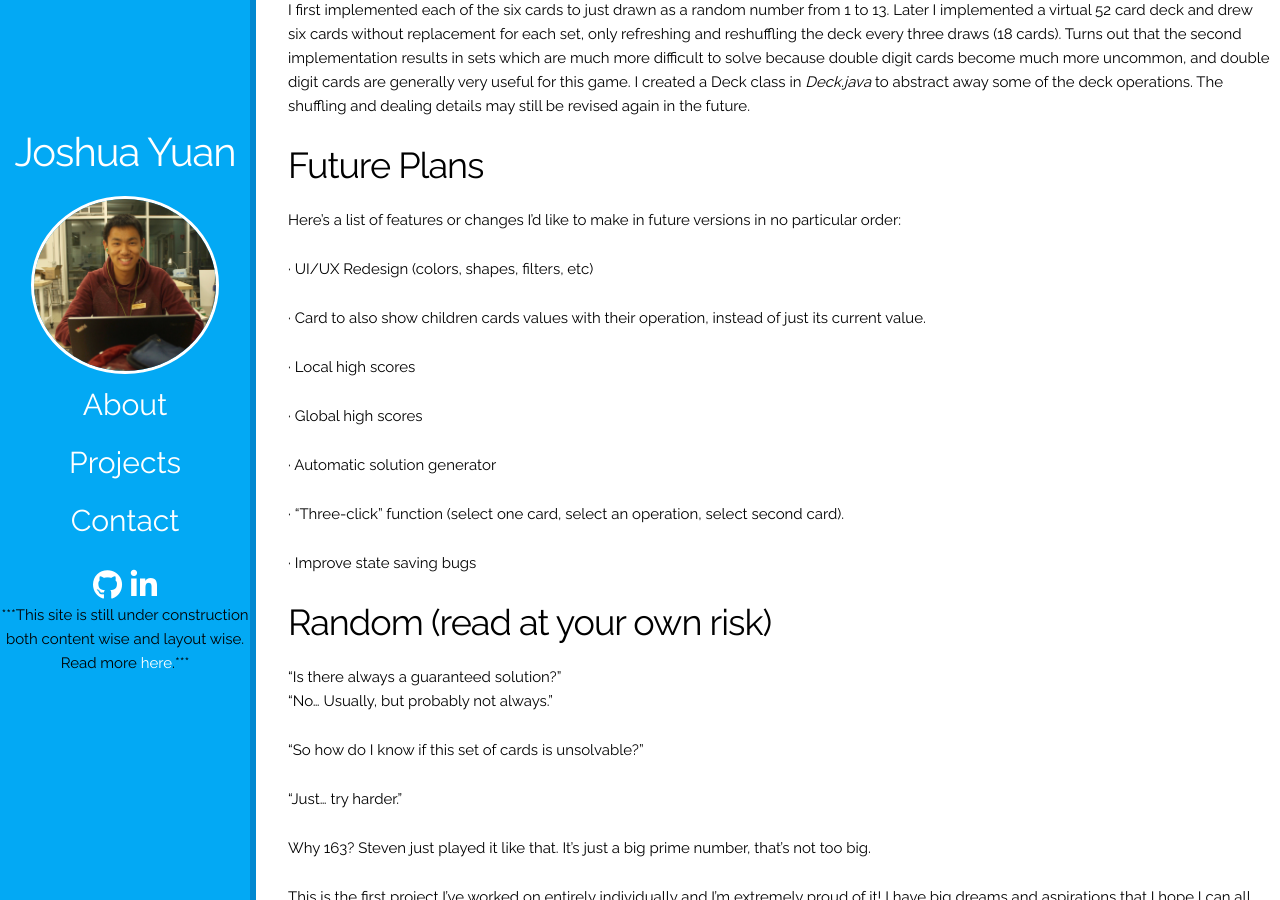
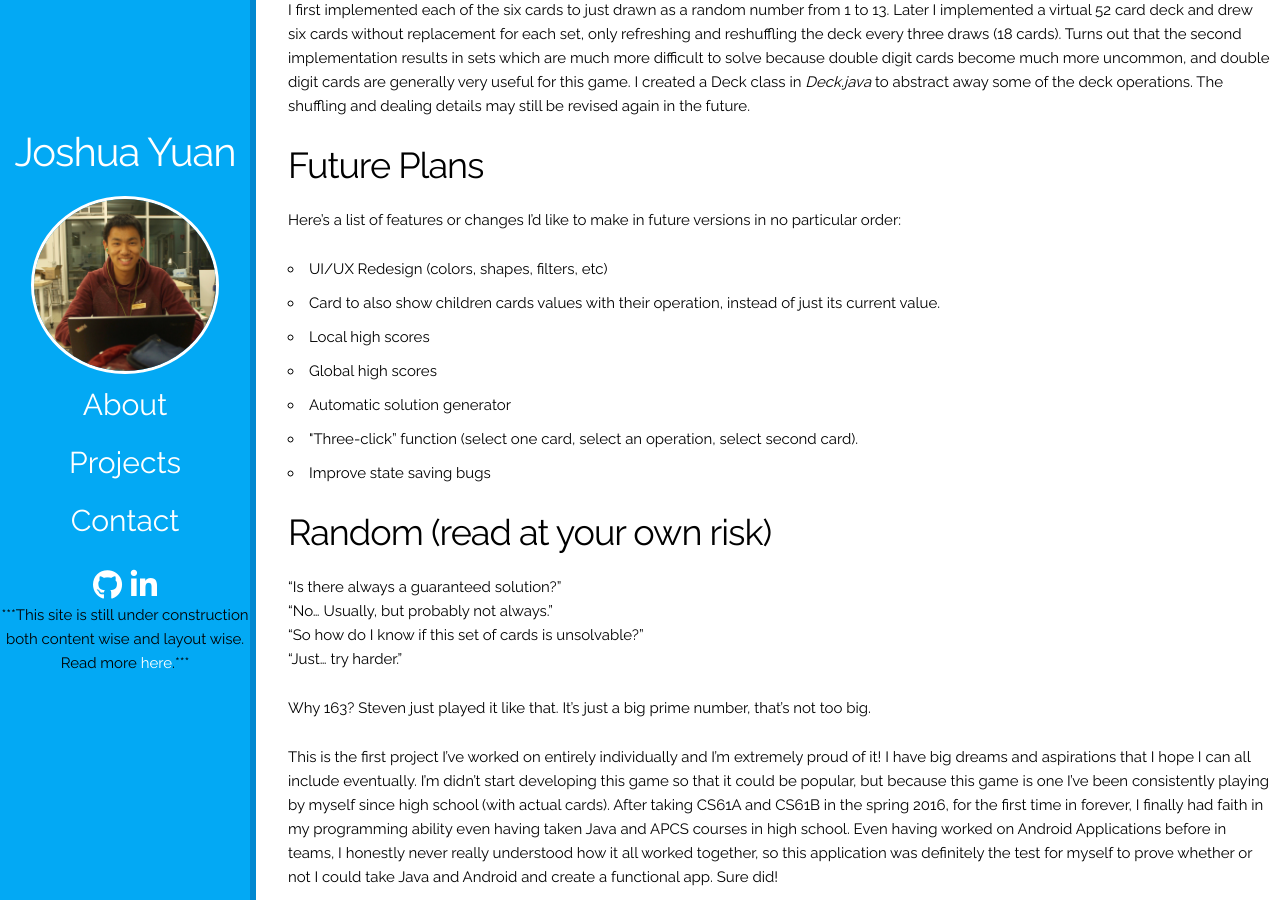
Before and after one commit to joshuayuan/joshuayuan-old-site, a Jekyll site: the page built from _projects/163.html, in a window 1280 px wide and 900 px high, scrolled down 2452 px. Built offline with Jekyll 4.4.1, drawn with Linux system fonts in a browser that asks for light colours; nearby versions of some CDN libraries; comment, search, counter and statistics services are not loaded.

Commit message:
fix 163.html format

```diff
--- a/_projects/163.html
+++ b/_projects/163.html
@@ -7,7 +7,7 @@ order: 1
 
 <h1 align="center" >163 Mobile Application</h1>
 
-<p>August 2016 – Present [In Progress]</p>
+<p align="center">August 2016 – Present [In Progress]</p>
 
 <h2>Links</h2>
 
@@ -65,28 +65,28 @@ order: 1
 
 <p>Here’s a list of features or changes I’d like to make in future versions in no particular order:</p>
 
-<p>· UI/UX Redesign (colors, shapes, filters, etc)</p>
+<ul>
+    <li>UI/UX Redesign (colors, shapes, filters, etc)</li>
 
-<p>· Card to also show children cards values with their operation, instead of just its current value.</p>
+    <li>Card to also show children cards values with their operation, instead of just its current value.</li>
 
-<p>· Local high scores</p>
+    <li>Local high scores</li>
 
-<p>· Global high scores</p>
+    <li>Global high scores</li>
 
-<p>· Automatic solution generator</p>
+    <li>Automatic solution generator</li>
 
-<p>· “Three-click” function (select one card, select an operation, select second card). </p>
+    <li>"Three-click” function (select one card, select an operation, select second card). </li>
 
-<p>· Improve state saving bugs</p>
+    <li>Improve state saving bugs</li>
+</ul>
 
 <h2>Random (read at your own risk)</h2>
 
-<p>“Is there always a guaranteed solution?” <br />
-“No… Usually, but probably not always.”</p>
-
-<p>“So how do I know if this set of cards is unsolvable?”</p>
-
-<p>“Just… try harder.”</p>
+<p>“Is there always a guaranteed solution?”
+<br/>“No… Usually, but probably not always.”
+<br/>“So how do I know if this set of cards is unsolvable?”
+<br/>“Just… try harder.”</p>
 
 <p>Why 163? Steven just played it like that. It’s just a big prime number, that’s not too big.</p>
 
```
